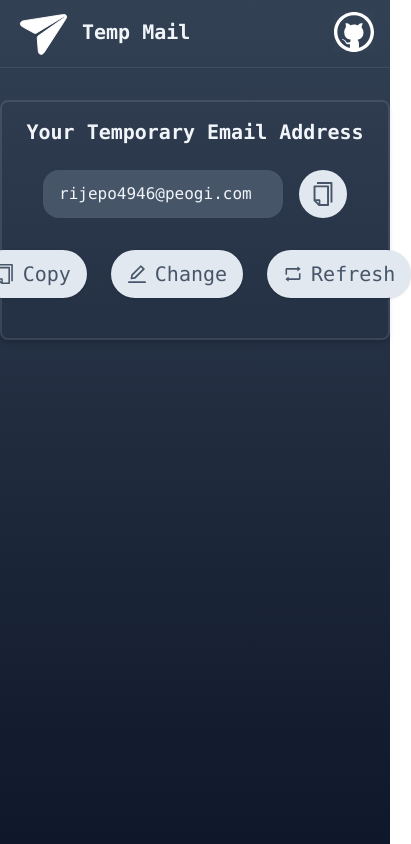
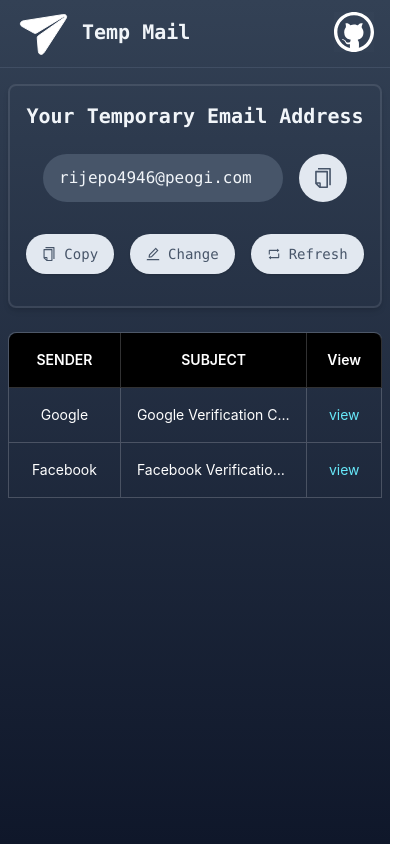
Before and after one commit to dapandocs/TempMail, a Next.js app: page / in a window 390 px wide. Shown: the whole page, 411 px wide, since content can reach past the window. Built offline with nearby package versions, Linux system fonts and the light colour scheme.

Commit message:
feat: add mail-receive-card.

```diff
--- a/app/globals.css
+++ b/app/globals.css
@@ -1,3 +1,14 @@
 @tailwind base;
 @tailwind components;
 @tailwind utilities;
+
+html,
+body {
+  max-width: 100%;
+  overflow-x: hidden;
+}
+
+body {
+  position: fixed;
+  width: 100%;
+}
--- a/app/page.tsx
+++ b/app/page.tsx
@@ -1,12 +1,14 @@
 import Navigation from "@/components/Navigation";
 import MailCard from "@/components/MailCard";
+import MailReceiveCard from "@/components/MailReceiveCard";
 
 function Home() {
   return (
     <div className="bg-gradient-to-t from-slate-900 to-slate-700 h-screen text-slate-100 font-mono">
       <Navigation />
-      <div className="shadow-sm h-1 border-b border-b-slate-500/30 w-screen" />
+      <div className="h-1 border-b border-b-slate-500/30 w-screen shadow-2xl" />
       <MailCard />
+      <MailReceiveCard />
     </div>
   );
 }
--- a/components/MailCard/index.tsx
+++ b/components/MailCard/index.tsx
@@ -1,41 +1,41 @@
 "use client";
 
-import { Tooltip } from "antd";
+import Tooltip from "@/components/Tooltip";
 import { CopyOutlined, EditOutlined, RetweetOutlined } from "@ant-design/icons";
 
 function MailCard() {
   return (
-    <div className="border-2 border-sloid border-slate-100 rounded-lg border-opacity-10 h-60 lg:w-[600px] m-auto mt-8 shadow-md">
+    <div className="border-2 border-sloid border-slate-100 rounded-lg border-opacity-10 h-56 lg:h-60 lg:w-[600px] lg:m-auto mr-2 ml-2 mt-4 lg:mt-8 shadow-md">
       <div className="text-center mt-4 font-bold text-xl">
         Your Temporary Email Address
       </div>
       <div className="flex justify-center mt-6">
         <Tooltip title="Your temporary email address" placement="left">
-          <div className="w-60 h-12 bg-slate-600 rounded-2xl flex items-center pl-4">
+          <div className="w-60 h-12 bg-slate-600 rounded-3xl flex items-center pl-4">
             rijepo4946@peogi.com
           </div>
         </Tooltip>
         <Tooltip title="Copy to clipboard" placement="right">
-          <div className="w-12 h-12 bg-slate-200 hover:bg-white rounded-full ml-4 flex justify-center items-center cursor-pointer">
-            <CopyOutlined className="text-2xl text-slate-600" />
+          <div className="w-12 h-12 bg-slate-200 hover:bg-white rounded-full ml-4 flex justify-center items-center cursor-pointer  text-xl lg:text-2xl text-slate-600">
+            <CopyOutlined />
           </div>
         </Tooltip>
       </div>
-      <div className="flex justify-center mt-8 text-xl text-slate-600">
+      <div className="flex justify-center mt-8 text-sm lg:text-xl text-slate-600">
         <Tooltip title="Copy" placement="left">
-          <div className="h-12 bg-slate-200 rounded-3xl flex justify-center items-center cursor-pointer pl-4 pr-4 shadow hover:bg-white">
+          <div className="h-10 lg:h-12 bg-slate-200 rounded-3xl flex justify-center items-center cursor-pointer pl-4 pr-4 shadow hover:bg-white">
             <CopyOutlined />
             <span className="ml-2">Copy</span>
           </div>
         </Tooltip>
         <Tooltip title="Change" placement="bottom">
-          <div className="h-12 bg-slate-200 rounded-3xl flex justify-center items-center cursor-pointer pl-4 pr-4 shadow hover:bg-white ml-6 mr-6">
+          <div className="h-10 lg:h-12 bg-slate-200 rounded-3xl flex justify-center items-center cursor-pointer pl-4 pr-4 shadow hover:bg-white ml-4 mr-4 lg:ml-6 lg:mr-6">
             <EditOutlined />
             <span className="ml-2">Change</span>
           </div>
         </Tooltip>
         <Tooltip title="Refresh" placement="right">
-          <div className="h-12 bg-slate-200 rounded-3xl flex justify-center items-center cursor-pointer pl-4 pr-4 shadow hover:bg-white">
+          <div className="h-10 lg:h-12 bg-slate-200 rounded-3xl flex justify-center items-center cursor-pointer pl-4 pr-4 shadow hover:bg-white">
             <RetweetOutlined />
             <span className="ml-2">Refresh</span>
           </div>
--- /dev/null
+++ b/components/MailReceiveCard/index.tsx
@@ -0,0 +1,75 @@
+"use client";
+
+import { Table, ConfigProvider } from "antd";
+import type { TableColumnProps } from "antd";
+
+const data = [
+  {
+    id: 1,
+    from: "Google",
+    subject: "Google Verification Code",
+  },
+  {
+    id: 2,
+    from: "Facebook",
+    subject: "Facebook Verification Code",
+  },
+];
+
+function MailReceiveCard() {
+  const columns: TableColumnProps<any>[] = [
+    {
+      dataIndex: "from",
+      title: "SENDER",
+      ellipsis: true,
+      align: "center",
+      width: "30%",
+    },
+    {
+      dataIndex: "subject",
+      title: "SUBJECT",
+      ellipsis: true,
+      align: "center",
+      width: "50%",
+    },
+    {
+      title: "View",
+      align: "center",
+      width: "20%",
+      render: () => {
+        return <div className="text-cyan-300 cursor-pointer">view</div>;
+      },
+    },
+  ];
+  return (
+    <div className="m-auto mt-6 pl-2 pr-2 lg:w-[1000px]">
+      <ConfigProvider
+        theme={{
+          components: {
+            Table: {
+              colorBgContainer: "transparent",
+              colorText: "#fff",
+              colorTextHeading: "#fff",
+              colorBorderSecondary: "rgb(244 245 249 / 0.2)",
+            },
+          },
+        }}
+      >
+        <Table
+          rowKey="id"
+          columns={columns}
+          dataSource={data}
+          pagination={false}
+          bordered
+          locale={{
+            emptyText: (
+              <div className="text-white">Waiting for incoming emails</div>
+            ),
+          }}
+        />
+      </ConfigProvider>
+    </div>
+  );
+}
+
+export default MailReceiveCard;
--- /dev/null
+++ b/components/Tooltip/index.tsx
@@ -0,0 +1,18 @@
+import { Tooltip } from "antd";
+import { useSize } from "ahooks";
+
+function ScreenTooltip({
+  children,
+  ...restProps
+}: {
+  children: React.ReactNode;
+  [key: string]: any;
+}) {
+  const size = useSize(document.querySelector("body"));
+  if (size && size?.width > 1024) {
+    return <Tooltip {...restProps}>{children}</Tooltip>;
+  }
+  return <>{children}</>;
+}
+
+export default ScreenTooltip;
--- a/package.json
+++ b/package.json
@@ -13,6 +13,7 @@
     "@types/node": "20.3.0",
     "@types/react": "18.2.0",
     "@types/react-dom": "18.2.0",
+    "ahooks": "^3.7.7",
     "antd": "^5.6.1",
     "autoprefixer": "10.4.14",
     "eslint": "8.42.0",
```
Also changed, not shown: 1 other file (tests, documents, lock files or other folders).
